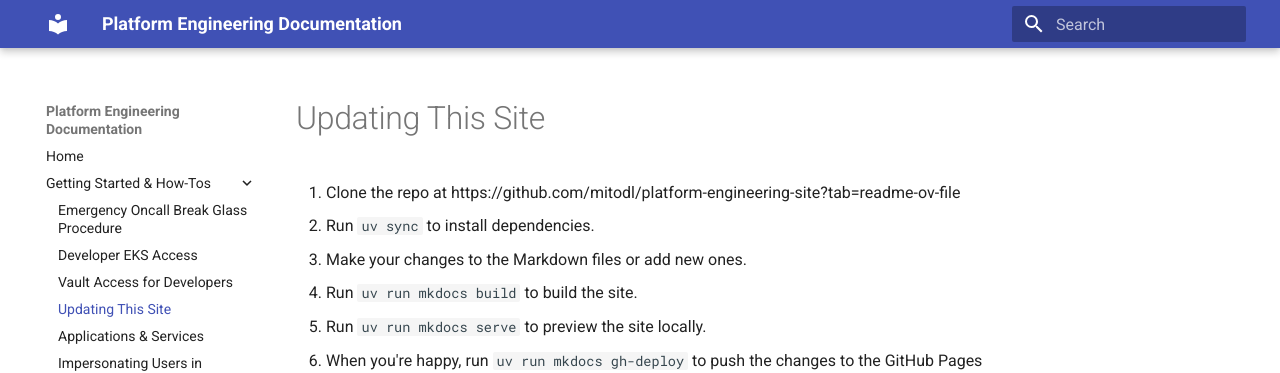
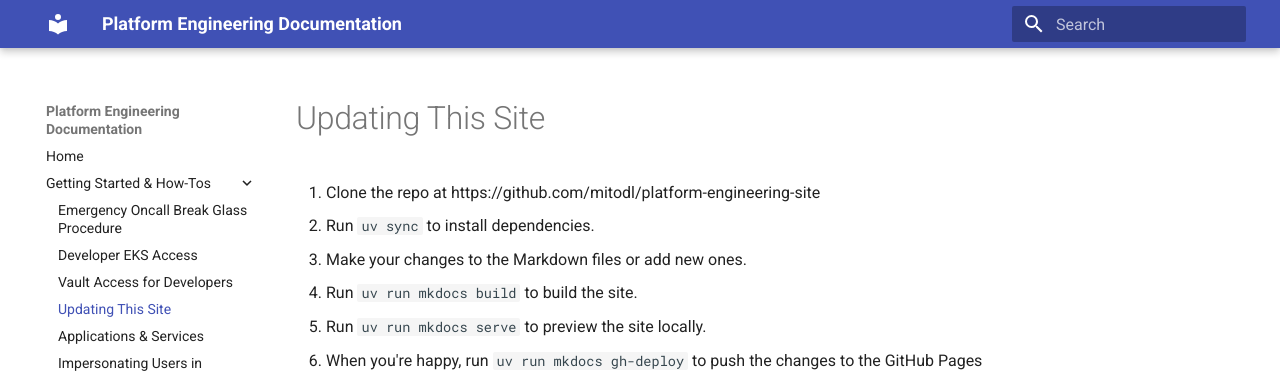
Before and after one commit to mitodl/platform-engineering-site, an MkDocs documentation site: the page built from docs/getting_started_and_how_tos/update_this_site.md, in a window 1280 px wide. Shown: the top 373 px of the page. Built offline with MkDocs 1.6.1 and Material for MkDocs 9.7.7, drawn with Linux system fonts in a browser that asks for light colours; part of the change alters nothing that is shown.

Commit message:
Update docs/getting_started_and_how_tos/update_this_site.md
Co-authored-by: gemini-code-assist[bot] <176961590+gemini-code-assist[bot]@users.noreply.github.com>

```diff
--- a/docs/getting_started_and_how_tos/update_this_site.md
+++ b/docs/getting_started_and_how_tos/update_this_site.md
@@ -1,4 +1,4 @@
-1. Clone the repo at https://github.com/mitodl/platform-engineering-site?tab=readme-ov-file
+1. Clone the repo at https://github.com/mitodl/platform-engineering-site
 2. Run `uv sync` to install dependencies.
 3. Make your changes to the Markdown files or add new ones.
 4. Run `uv run mkdocs build` to build the site.
```
